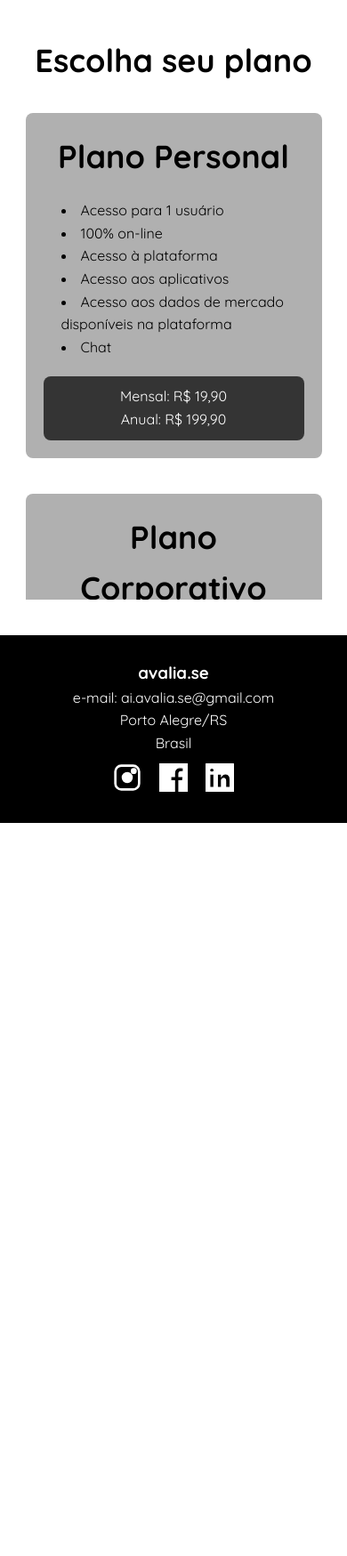
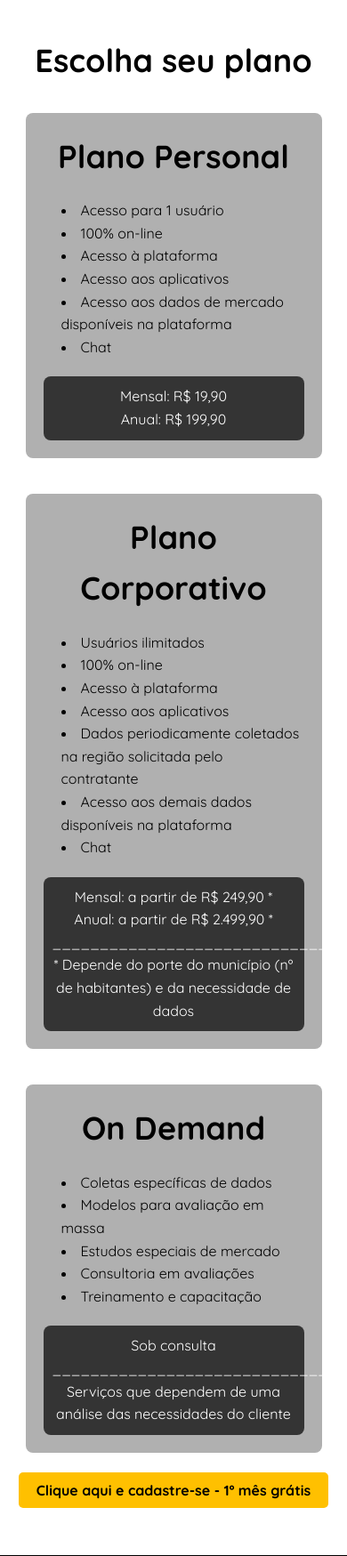
Before and after one commit to avalia-se/nexus, a Flask app: page / in a window 390 px wide. Shown: the part 3074-4823 px from the top of the page at 89% size. Before the commit the page ends 3999 px from the top, so only its background shows below. Run offline with Flask 3, Linux system fonts and the light colour scheme; parts of the project's set-up code (start-up, migrations or seed data) failed here and were passed over.

Commit message:
Update index.html

```diff
--- a/templates/index.html
+++ b/templates/index.html
@@ -581,7 +581,6 @@
             }
         }
 
-
         /* ESTILO PARA O CONTAINER PLANOS */
         #planos {
             background-color: #FFFFFF;
@@ -595,8 +594,6 @@
             margin: 0 auto;
             box-sizing: border-box;
             margin-bottom: 40px; /* Espaço inferior */
-            max-height: 80vh; /* Limita a altura para evitar invasão do container Contato */
-            overflow-y: auto; /* Adiciona rolagem vertical quando o conteúdo ultrapassa a altura */
         }
 
         /* Layout Flexível para as Caixas de Plano */
@@ -648,7 +645,12 @@
         }
 
         /* Responsividade para dispositivos móveis */
-        @media (max-width: 768px) {
+        @media (max-width: 1024px) { /* Ajuste para notebooks e dispositivos menores */
+            #planos {
+                max-height: none; /* Remove a altura máxima */
+                overflow-y: visible; /* Remove o overflow */
+                padding-bottom: 20px; /* Adiciona um pouco de padding no final */
+            }
             .planos-container {
                 flex-direction: column; /* Empilha as caixas verticalmente */
                 align-items: center; /* Centraliza as caixas dentro do container */
```
